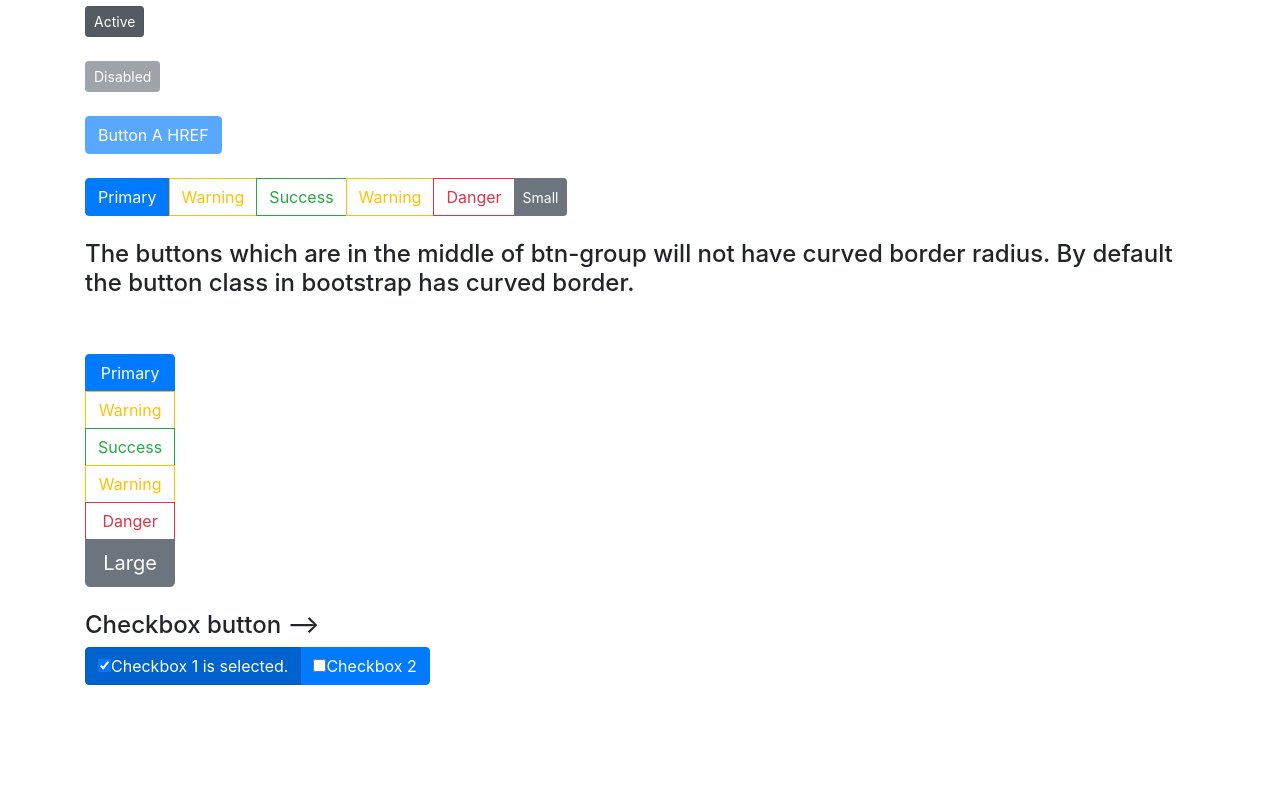
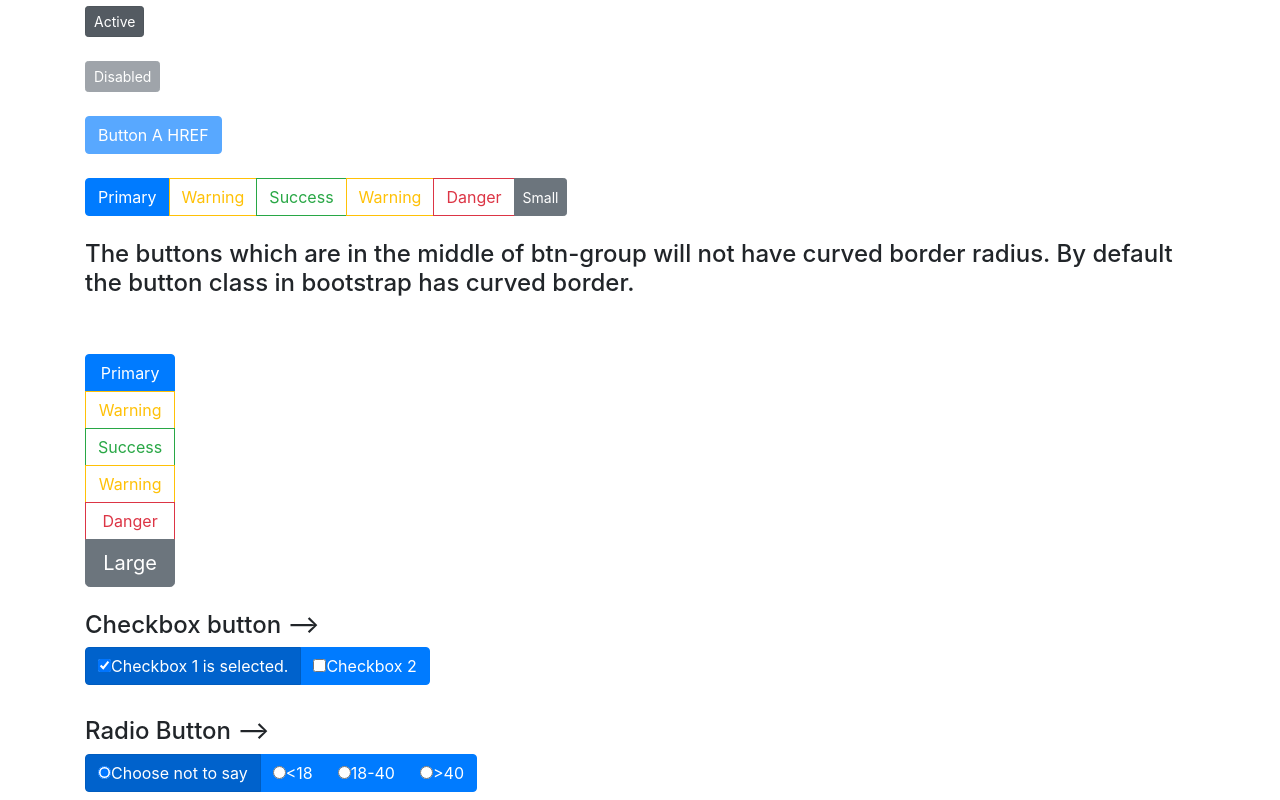
Before and after one commit to JeevanVas/bootstrap4, a plain HTML site: page Buttons-groups_checkbox/index.html in a window 1280 px wide. Shown: the part 475-1275 px from the top of the page. Before the commit the page ends 1168 px from the top, so only its background shows below. Drawn offline with nearby package versions, Linux system fonts and the light colour scheme.

Commit message:
Buttons: Radio buttons implementation

```diff
--- a/Buttons-groups_checkbox/index.html
+++ b/Buttons-groups_checkbox/index.html
@@ -122,6 +122,26 @@
 					</label>
 			</div>
 
+			<br/><br/>
+			<h4>Radio Button --> </h4>
+			<div class="btn-group" data-toggle="buttons">
+				<label class="btn btn-primary active">
+					<input type="radio" name="options" autocomplete="off" id="option1" checked>Choose not to say
+				</label>
+
+				<label class="btn btn-primary">
+					<input type="radio" name="options" autocomplete="off" id="option2"><18
+				</label>
+
+				<label class="btn btn-primary">
+					<input type="radio" name="options" autocomplete="off" id="option3">18-40
+				</label>
+
+				<label class="btn btn-primary">
+					<input type="radio" name="options" autocomplete="off" id="option4">>40
+				</label>
+			</div>
+
         </div>
       </div>
     </div>
```
